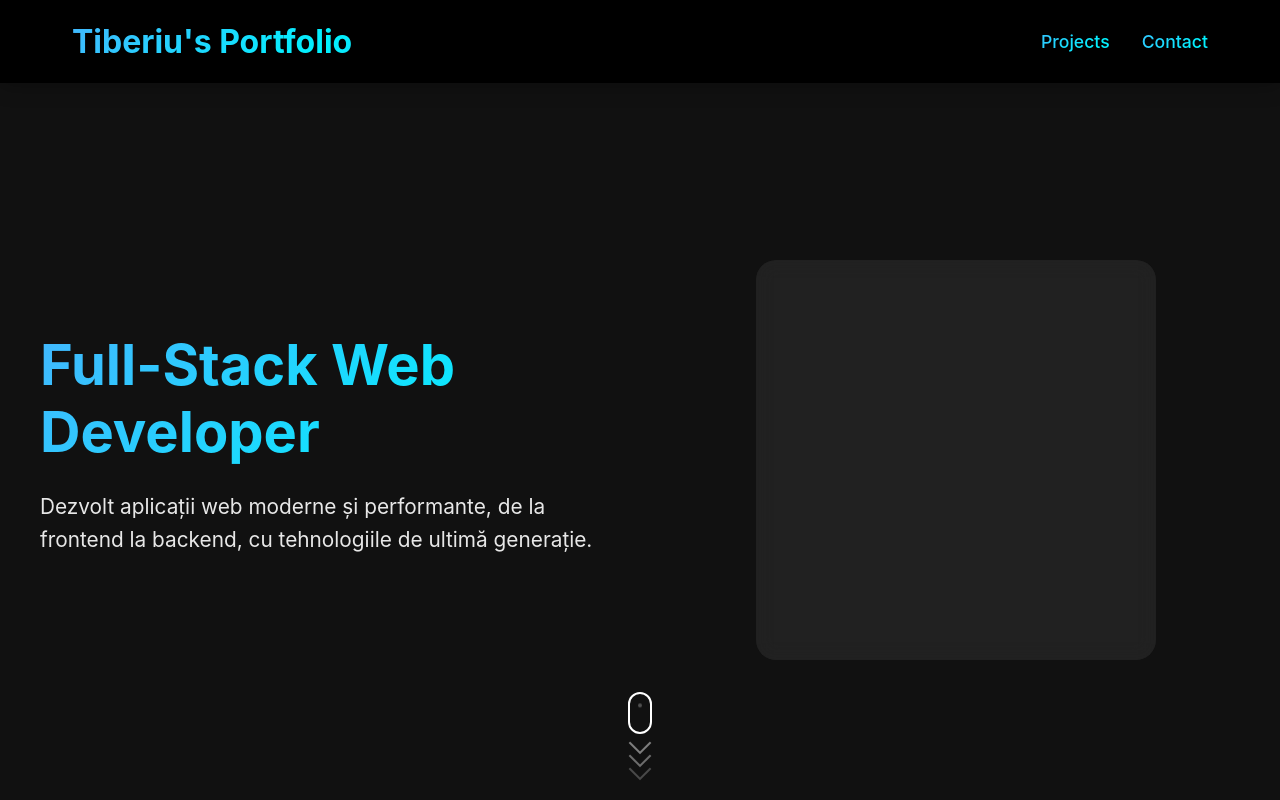
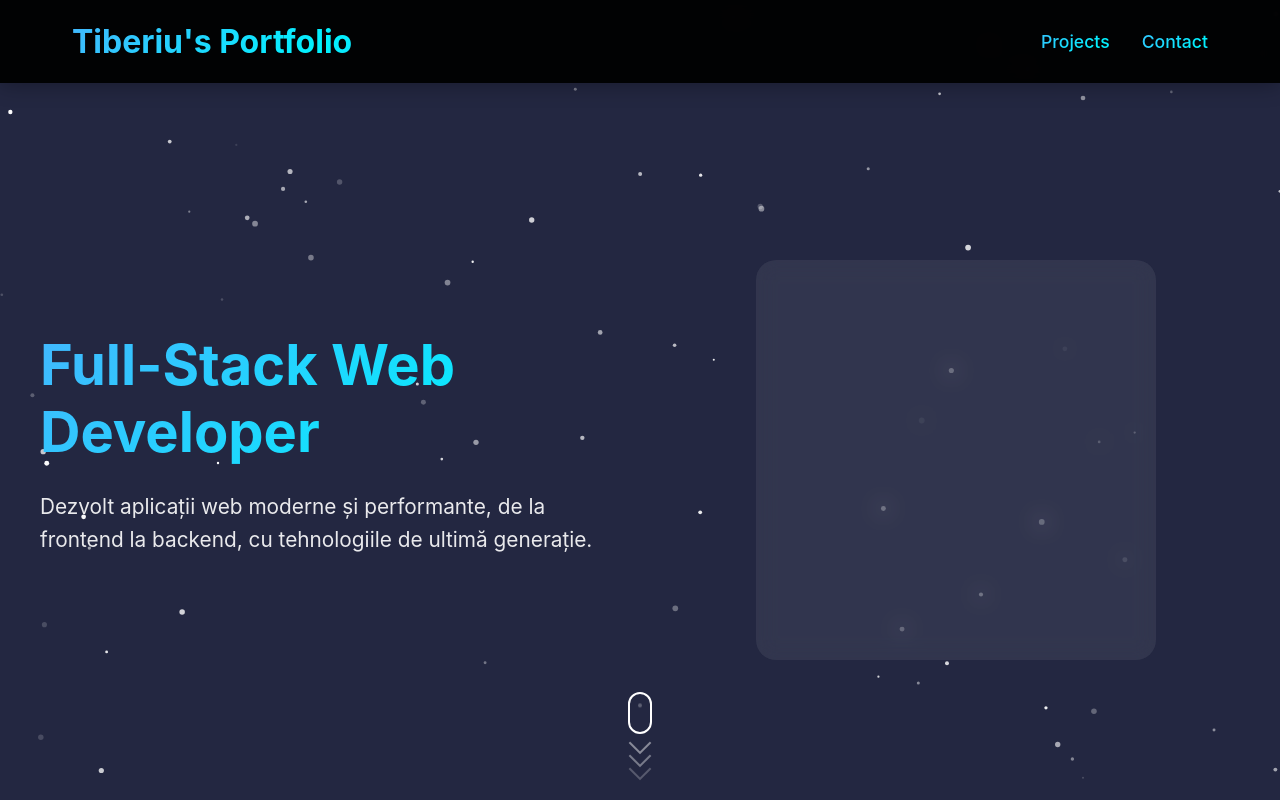
Before and after one commit to TiberiuTech/TiberiuTech.github.io, a React (Create React App) app: page / in a window 1280 px wide. Shown: the top 800 px of the page. Built offline with nearby package versions, Linux system fonts and the light colour scheme.

Commit message:
particles

```diff
--- a/package.json
+++ b/package.json
@@ -10,9 +10,13 @@
     "eject": "react-scripts eject"
   },
   "dependencies": {
+    "@tsparticles/react": "^3.0.0",
+    "@tsparticles/slim": "^3.8.1",
     "react": "^18.2.0",
     "react-dom": "^18.2.0",
-    "react-scripts": "5.0.1"
+    "react-scripts": "5.0.1",
+    "react-tsparticles": "^2.12.2",
+    "tsparticles-slim": "^2.12.0"
   },
   "browserslist": {
     "production": [
--- a/src/App.css
+++ b/src/App.css
@@ -9,7 +9,7 @@
 
 /* Prima secțiune - Home */
 .home-section {
-  height: 100vh;
+  min-height: 100vh;
   display: flex;
   align-items: flex-start;
   justify-content: center;
--- a/src/App.js
+++ b/src/App.js
@@ -1,6 +1,7 @@
 import React, { useState } from 'react';
+import './App.css';
 import NavBar from './components/NavBar';
-import './App.css';
+import ParticlesBackground from './components/ParticlesBackground';
 
 function App() {
   const [flippedCards, setFlippedCards] = useState([false, false, false, false, false, false]);
@@ -25,6 +26,7 @@ function App() {
 
   return (
     <div className="App">
+      <ParticlesBackground />
       <NavBar onLogoClick={handleLogoClick} />
       <main className="main-content">
         {/* Prima pagină - Home */}
--- /dev/null
+++ b/src/components/ParticlesBackground.js
@@ -0,0 +1,103 @@
+import { useEffect, useMemo } from "react";
+import Particles, { initParticlesEngine } from "@tsparticles/react";
+import { loadSlim } from "@tsparticles/slim";
+
+const ParticlesBackground = () => {
+  useEffect(() => {
+    initParticlesEngine(async (engine) => {
+      await loadSlim(engine);
+    });
+  }, []);
+
+  const particlesLoaded = (container) => {
+    console.log("particles.js loaded", container);
+  };
+
+  const options = useMemo(
+    () => ({
+      fullScreen: {
+        enable: true,
+        zIndex: 0,
+      },
+      background: {
+        color: {
+          value: "#232741",
+        },
+      },
+      fpsLimit: 120,
+      interactivity: {
+        events: {
+          onClick: {
+            enable: true,
+            mode: "repulse",
+          },
+          onHover: {
+            enable: true,
+            mode: "bubble",
+          },
+          resize: true,
+        },
+        modes: {
+          bubble: {
+            distance: 250,
+            duration: 2,
+            opacity: 0,
+            size: 0,
+          },
+          repulse: {
+            distance: 400,
+            duration: 0.4,
+          },
+        },
+      },
+      particles: {
+        color: {
+          value: "#ffffff",
+        },
+        move: {
+          direction: "none",
+          enable: true,
+          outModes: {
+            default: "out",
+          },
+          random: false,
+          speed: 1,
+          straight: false,
+        },
+        number: {
+          density: {
+            enable: true,
+            area: 800,
+          },
+          value: 160,
+        },
+        opacity: {
+          value: { min: 0.1, max: 1 },
+           animation: {
+            enable: true,
+            speed: 1,
+            sync: false,
+          },
+        },
+        shape: {
+          type: "circle",
+        },
+        size: {
+          value: { min: 1, max: 3 },
+        },
+      },
+      detectRetina: true,
+    }),
+    [],
+  );
+
+  return (
+    <Particles
+      id="tsparticles"
+      particlesLoaded={particlesLoaded}
+      options={options}
+    />
+  );
+};
+
+export default ParticlesBackground;
```
Also changed, not shown: 1 other file (tests, documents, lock files or other folders).
